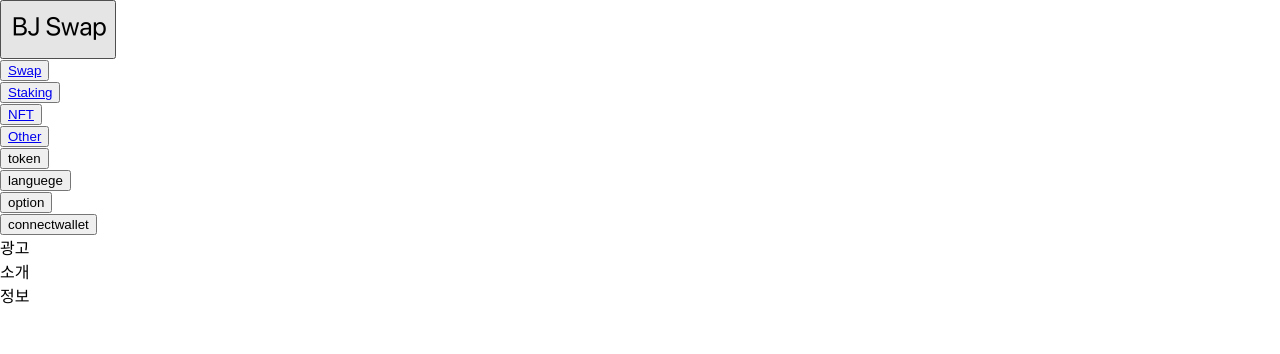
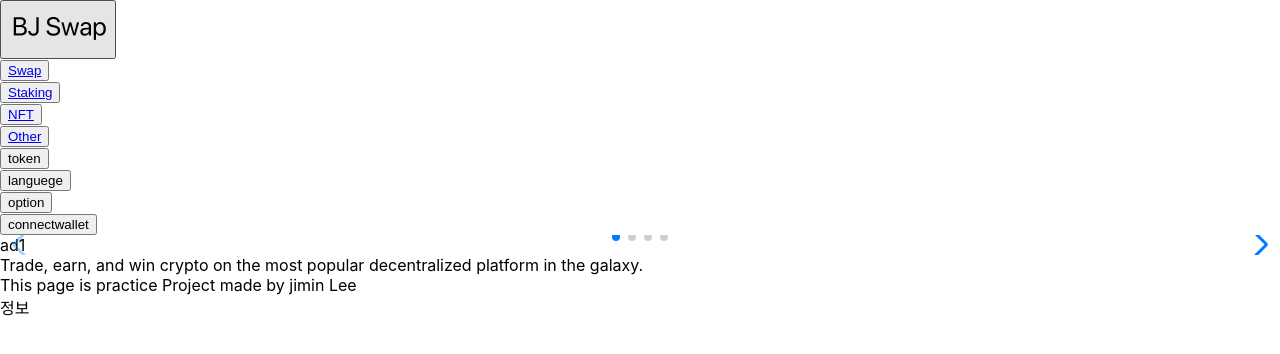
Before and after one commit to beljm/bj_DeFi, a React (Create React App) app: page / in a window 1280 px wide. Shown: the top 354 px of the page. Built offline with nearby package versions, Linux system fonts and the light colour scheme.

Commit message:
add ad intro

```diff
--- a/package.json
+++ b/package.json
@@ -10,6 +10,8 @@
     "react-dom": "^18.1.0",
     "react-router-dom": "^6.3.0",
     "react-scripts": "5.0.1",
+    "sass": "^1.52.1",
+    "swiper": "^8.1.6",
     "web-vitals": "^2.1.4"
   },
   "scripts": {
--- /dev/null
+++ b/src/components/main/Advertising.css
@@ -0,0 +1,3 @@
+.ad {
+    height:"50px";
+}
--- /dev/null
+++ b/src/components/main/Advertising.js
@@ -0,0 +1,32 @@
+import React, { Component } from 'react';
+import { Swiper, SwiperSlide } from 'swiper/react';
+import SwiperCore, { Navigation, Pagination } from "swiper";
+import "swiper/css";
+import "swiper/css/navigation";
+import "swiper/css/pagination";
+
+SwiperCore.use([Navigation, Pagination]);
+
+class Advertising extends Component {
+  render() {
+    return (
+      <div className='ad'>
+        <Swiper
+        className="banner"
+        spaceBetween={50} // 슬라이드 간격
+        slidesPerView={1} // 한번에 출력하는 슬라이드 개수
+        navigation
+        pagination={{ clickable: true }}
+        height={50}
+      >
+        <SwiperSlide>ad1</SwiperSlide>
+        <SwiperSlide>ad2</SwiperSlide>
+        <SwiperSlide>ad3</SwiperSlide>
+        <SwiperSlide>ad4</SwiperSlide>
+      </Swiper>
+      </div>
+    );
+  }
+}
+
+export default Advertising;
--- /dev/null
+++ b/src/components/main/Introduce.js
@@ -0,0 +1,19 @@
+import React, { Component } from 'react';
+
+class Introduce extends Component {
+  render() {
+    return (
+
+      <div >
+        <div>
+          Trade, earn, and win crypto on the most popular decentralized platform in the galaxy.
+        </div>
+        <div>
+          This page is practice Project made by jimin Lee
+        </div>
+      </div>
+    );
+  }
+}
+
+export default Introduce;
--- a/src/pages/Main.js
+++ b/src/pages/Main.js
@@ -1,11 +1,17 @@
 import React, { Component } from 'react';
+import Advertising from '../components/main/Advertising';
+import Introduce from '../components/main/Introduce';
 
 class Main extends Component {
   render() {
     return (
       <div >
-        <div>광고</div>
-        <div>소개</div>
+        <div>
+          <Advertising />
+        </div>
+        <div>
+          <Introduce/>
+        </div>
         <div>정보</div>
       </div>
     );
```
Also changed, not shown: src/components/main/graph.js (deleted), src/components/main/swap.js (deleted), 1 other file (tests, documents, lock files or other folders).
